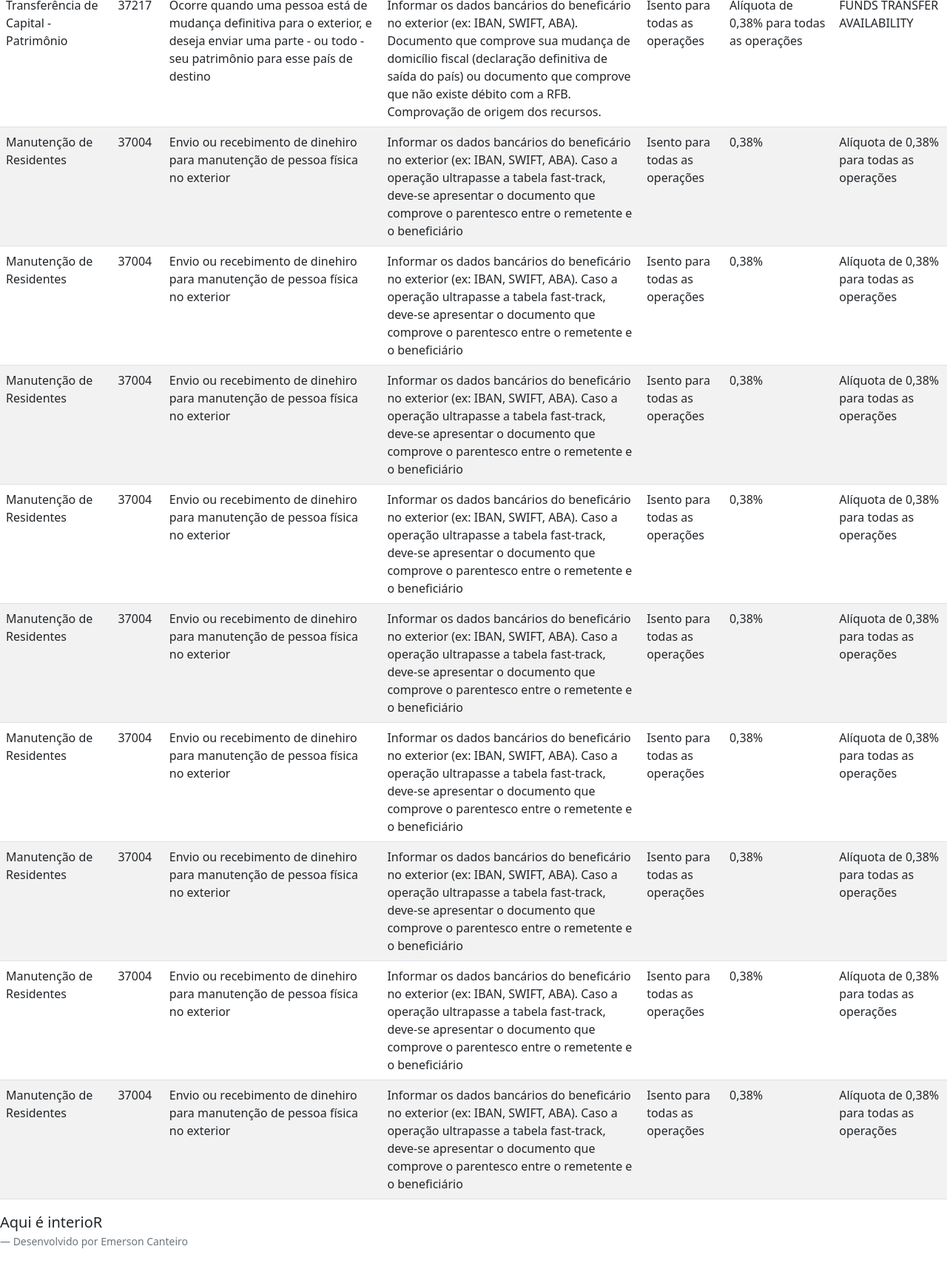
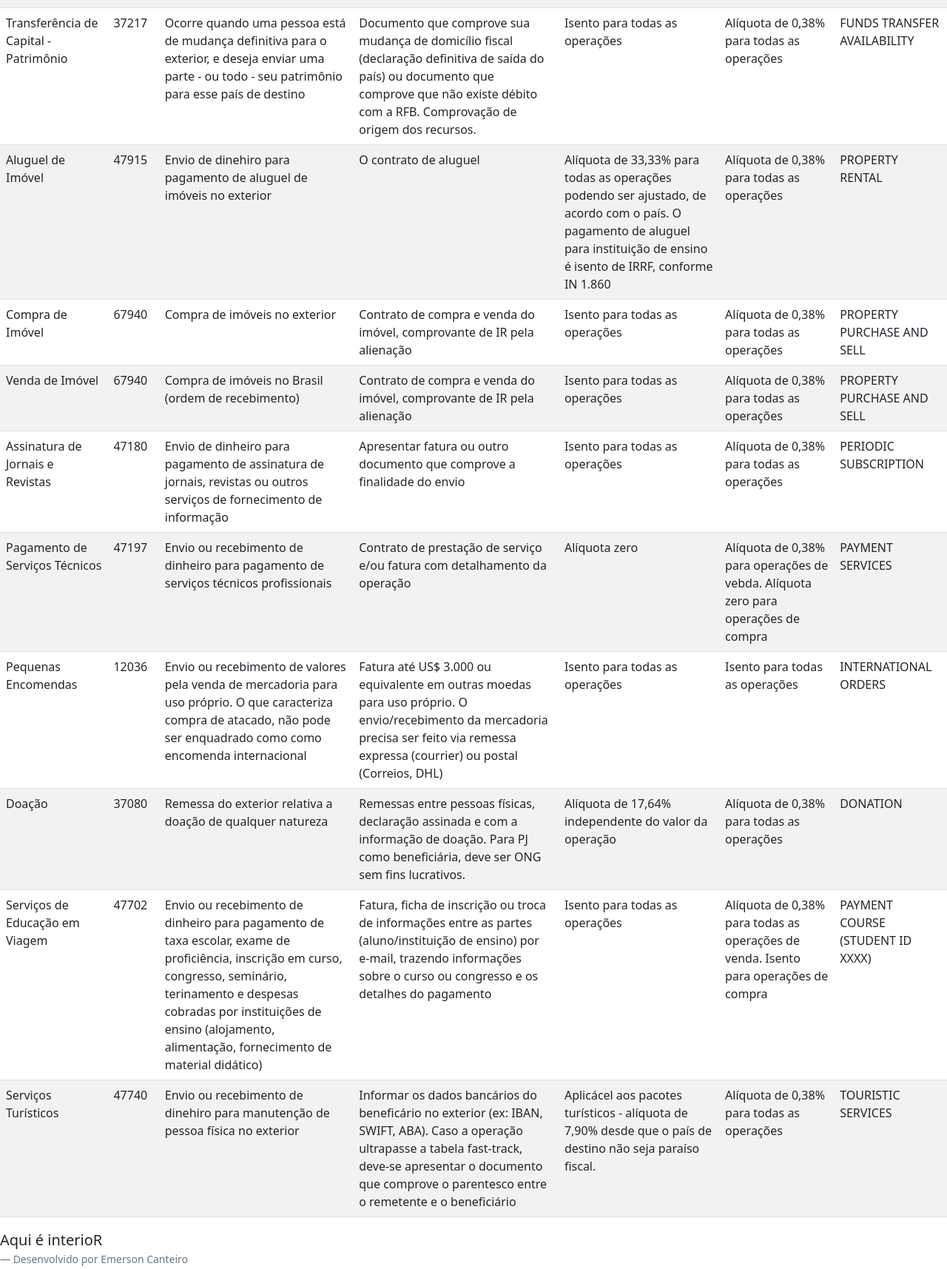
Before and after one commit to ecanteiro/naturezas, a plain HTML site: page index.html in a window 1280 px wide. Shown: the part 781-2496 px from the top of the page at 74% size. Drawn offline with nearby package versions, Linux system fonts and the light colour scheme.

Commit message:
terminando de adicionar naturezas de cambio

```diff
--- a/index.html
+++ b/index.html
@@ -34,7 +34,7 @@
                     <td>Manutenção de Residentes</td>
                     <td>37004</td>
                     <td>Transferência destinada a gastos correntes de estudante residente no país em curso no exterior, ou de estudante residente no exterior em curso no Brasil, independente do prazo de duração do curso</td>
-                    <td>Informar os dados bancários do beneficário no exterior (ex: IBAN, SWIFT, ABA). Caso a operação ultrapasse a tabela fast-track, deve-se apresentar o documento que comprove o parentesco entre o remetente e o beneficiário</td>
+                    <td>Caso a operação ultrapasse a tabela fast-track, deve-se apresentar o documento que comprove o parentesco entre o remetente e o beneficiário</td>
                     <td>Isento para todas as operações</td>
                     <td>Alíquota de 0,38% para todas as operações</td>
                     <td>RESIDENT MAINTENANCE</td>
@@ -43,7 +43,7 @@
                     <td>Manutenção de Estudantes</td>
                     <td>37011</td>
                     <td>Envio ou recebimento de dinheiro para manutenção de pessoa física no exterior</td>
-                    <td>Informar os dados bancários do beneficário no exterior (ex: IBAN, SWIFT, ABA). Caso a operação ultrapasse a tabela fast-track, deve-se apresentar o documento que comprove o parentesco entre o remetente e o beneficiário</td>
+                    <td>Caso a operação ultrapasse a tabela fast-track, deve-se apresentar o documento que comprove o parentesco entre o remetente e o beneficiário</td>
                     <td>Isento para todas as operações</td>
                     <td>Alíquota de 0,38% para todas as operações</td>
                     <td>STUDENT MAINTENANCE</td>
@@ -61,91 +61,91 @@
                     <td>Transferência de Capital - Patrimônio</td>
                     <td>37217</td>
                     <td>Ocorre quando uma pessoa está de mudança definitiva para o exterior, e deseja enviar uma parte - ou todo - seu patrimônio para esse país de destino</td>
-                    <td>Informar os dados bancários do beneficário no exterior (ex: IBAN, SWIFT, ABA). Documento que comprove sua mudança de domicílio fiscal (declaração definitiva de saída do país) ou documento que comprove que não existe débito com a RFB. Comprovação de origem dos recursos.</td>
+                    <td>Documento que comprove sua mudança de domicílio fiscal (declaração definitiva de saída do país) ou documento que comprove que não existe débito com a RFB. Comprovação de origem dos recursos.</td>
                     <td>Isento para todas as operações</td>
                     <td>Alíquota de 0,38% para todas as operações</td>
                     <td>FUNDS TRANSFER AVAILABILITY</td>
                 </tr>
                 <tr>
-                    <td>Manutenção de Residentes</td>
-                    <td>37004</td>
+                    <td>Aluguel de Imóvel</td>
+                    <td>47915</td>
+                    <td>Envio de dinehiro para pagamento de aluguel de imóveis no exterior</td>
+                    <td>O contrato de aluguel</td>
+                    <td>Alíquota de 33,33% para todas as operações podendo ser ajustado, de acordo com o país. O pagamento de aluguel para instituição de ensino é isento de IRRF, conforme IN 1.860</td>
+                    <td>Alíquota de 0,38% para todas as operações</td>
+                    <td>PROPERTY RENTAL</td>
+                </tr>
+                <tr>
+                    <td>Compra de Imóvel</td>
+                    <td>67940</td>
+                    <td>Compra de imóveis no exterior</td>
+                    <td>Contrato de compra e venda do imóvel, comprovante de IR pela alienação</td>
+                    <td>Isento para todas as operações</td>
+                    <td>Alíquota de 0,38% para todas as operações</td>
+                    <td>PROPERTY PURCHASE AND SELL</td>
+                </tr>
+                <tr>
+                    <td>Venda de Imóvel</td>
+                    <td>67940</td>
+                    <td>Compra de imóveis no Brasil (ordem de recebimento)</td>
+                    <td>Contrato de compra e venda do imóvel, comprovante de IR pela alienação</td>
+                    <td>Isento para todas as operações</td>
+                    <td>Alíquota de 0,38% para todas as operações</td>
+                    <td>PROPERTY PURCHASE AND SELL</td>
+                </tr>
+                <tr>
+                    <td>Assinatura de Jornais e Revistas</td>
+                    <td>47180</td>
+                    <td>Envio de dinheiro para pagamento de assinatura de jornais, revistas ou outros serviços de fornecimento de informação</td>
+                    <td>Apresentar fatura ou outro documento que comprove a finalidade do envio</td>
+                    <td>Isento para todas as operações</td>
+                    <td>Alíquota de 0,38% para todas as operações</td>
+                    <td>PERIODIC SUBSCRIPTION</td>
+                </tr>
+                <tr>
+                    <td>Pagamento de Serviços Técnicos</td>
+                    <td>47197</td>
+                    <td>Envio ou recebimento de dinheiro para pagamento de serviços técnicos profissionais</td>
+                    <td>Contrato de prestação de serviço e/ou fatura com detalhamento da operação</td>
+                    <td>Alíquota zero</td>
+                    <td>Alíquota de 0,38% para operações de vebda. Alíquota zero para operações de compra</td>
+                    <td>PAYMENT SERVICES</td>
+                </tr>
+                <tr>
+                    <td>Pequenas Encomendas</td>
+                    <td>12036</td>
+                    <td>Envio ou recebimento de valores pela venda de mercadoria para uso próprio. O que caracteriza compra de atacado, não pode ser enquadrado como como encomenda internacional</td>
+                    <td>Fatura até US$ 3.000 ou equivalente em outras moedas para uso próprio. O envio/recebimento da mercadoria precisa ser feito via remessa expressa (courrier) ou postal (Correios, DHL)</td>
+                    <td>Isento para todas as operações</td>
+                    <td>Isento para todas as operações</td>
+                    <td>INTERNATIONAL ORDERS</td>
+                </tr>
+                <tr>
+                    <td>Doação</td>
+                    <td>37080</td>
+                    <td>Remessa do exterior relativa a doação de qualquer natureza</td>
+                    <td>Remessas entre pessoas físicas, declaração assinada e com a informação de doação. Para PJ como beneficiária, deve ser ONG sem fins lucrativos.</td>
+                    <td>Alíquota de 17,64% independente do valor da operação</td>
+                    <td>Alíquota de 0,38% para todas as operações</td>
+                    <td>DONATION</td>
+                </tr>
+                <tr>
+                    <td>Serviços de Educação em Viagem</td>
+                    <td>47702</td>
+                    <td>Envio ou recebimento de dinheiro para pagamento de taxa escolar, exame de proficiência, inscrição em curso, congresso, seminário, terinamento e despesas cobradas por instituições de ensino (alojamento, alimentação, fornecimento de material didático)</td>
+                    <td>Fatura, ficha de inscrição ou troca de informações entre as partes (aluno/instituição de ensino) por e-mail, trazendo informações sobre o curso ou congresso e os detalhes do pagamento</td>
+                    <td>Isento para todas as operações</td>
+                    <td>Alíquota de 0,38% para todas as operações de venda. Isento para operações de compra</td>
+                    <td>PAYMENT COURSE (STUDENT ID XXXX)</td>
+                </tr>
+                <tr>
+                    <td>Serviços Turísticos</td>
+                    <td>47740</td>
                     <td>Envio ou recebimento de dinehiro para manutenção de pessoa física no exterior</td>
                     <td>Informar os dados bancários do beneficário no exterior (ex: IBAN, SWIFT, ABA). Caso a operação ultrapasse a tabela fast-track, deve-se apresentar o documento que comprove o parentesco entre o remetente e o beneficiário</td>
-                    <td>Isento para todas as operações</td>
-                    <td>0,38%</td>
+                    <td>Aplicácel aos pacotes turísticos - alíquota de 7,90% desde que o país de destino não seja paraíso fiscal.</td>
                     <td>Alíquota de 0,38% para todas as operações</td>
-                </tr>
-                <tr>
-                    <td>Manutenção de Residentes</td>
-                    <td>37004</td>
-                    <td>Envio ou recebimento de dinehiro para manutenção de pessoa física no exterior</td>
-                    <td>Informar os dados bancários do beneficário no exterior (ex: IBAN, SWIFT, ABA). Caso a operação ultrapasse a tabela fast-track, deve-se apresentar o documento que comprove o parentesco entre o remetente e o beneficiário</td>
-                    <td>Isento para todas as operações</td>
-                    <td>0,38%</td>
-                    <td>Alíquota de 0,38% para todas as operações</td>
-                </tr>
-                <tr>
-                    <td>Manutenção de Residentes</td>
-                    <td>37004</td>
-                    <td>Envio ou recebimento de dinehiro para manutenção de pessoa física no exterior</td>
-                    <td>Informar os dados bancários do beneficário no exterior (ex: IBAN, SWIFT, ABA). Caso a operação ultrapasse a tabela fast-track, deve-se apresentar o documento que comprove o parentesco entre o remetente e o beneficiário</td>
-                    <td>Isento para todas as operações</td>
-                    <td>0,38%</td>
-                    <td>Alíquota de 0,38% para todas as operações</td>
-                </tr>
-                <tr>
-                    <td>Manutenção de Residentes</td>
-                    <td>37004</td>
-                    <td>Envio ou recebimento de dinehiro para manutenção de pessoa física no exterior</td>
-                    <td>Informar os dados bancários do beneficário no exterior (ex: IBAN, SWIFT, ABA). Caso a operação ultrapasse a tabela fast-track, deve-se apresentar o documento que comprove o parentesco entre o remetente e o beneficiário</td>
-                    <td>Isento para todas as operações</td>
-                    <td>0,38%</td>
-                    <td>Alíquota de 0,38% para todas as operações</td>
-                </tr>
-                <tr>
-                    <td>Manutenção de Residentes</td>
-                    <td>37004</td>
-                    <td>Envio ou recebimento de dinehiro para manutenção de pessoa física no exterior</td>
-                    <td>Informar os dados bancários do beneficário no exterior (ex: IBAN, SWIFT, ABA). Caso a operação ultrapasse a tabela fast-track, deve-se apresentar o documento que comprove o parentesco entre o remetente e o beneficiário</td>
-                    <td>Isento para todas as operações</td>
-                    <td>0,38%</td>
-                    <td>Alíquota de 0,38% para todas as operações</td>
-                </tr>
-                <tr>
-                    <td>Manutenção de Residentes</td>
-                    <td>37004</td>
-                    <td>Envio ou recebimento de dinehiro para manutenção de pessoa física no exterior</td>
-                    <td>Informar os dados bancários do beneficário no exterior (ex: IBAN, SWIFT, ABA). Caso a operação ultrapasse a tabela fast-track, deve-se apresentar o documento que comprove o parentesco entre o remetente e o beneficiário</td>
-                    <td>Isento para todas as operações</td>
-                    <td>0,38%</td>
-                    <td>Alíquota de 0,38% para todas as operações</td>
-                </tr>
-                <tr>
-                    <td>Manutenção de Residentes</td>
-                    <td>37004</td>
-                    <td>Envio ou recebimento de dinehiro para manutenção de pessoa física no exterior</td>
-                    <td>Informar os dados bancários do beneficário no exterior (ex: IBAN, SWIFT, ABA). Caso a operação ultrapasse a tabela fast-track, deve-se apresentar o documento que comprove o parentesco entre o remetente e o beneficiário</td>
-                    <td>Isento para todas as operações</td>
-                    <td>0,38%</td>
-                    <td>Alíquota de 0,38% para todas as operações</td>
-                </tr>
-                <tr>
-                    <td>Manutenção de Residentes</td>
-                    <td>37004</td>
-                    <td>Envio ou recebimento de dinehiro para manutenção de pessoa física no exterior</td>
-                    <td>Informar os dados bancários do beneficário no exterior (ex: IBAN, SWIFT, ABA). Caso a operação ultrapasse a tabela fast-track, deve-se apresentar o documento que comprove o parentesco entre o remetente e o beneficiário</td>
-                    <td>Isento para todas as operações</td>
-                    <td>0,38%</td>
-                    <td>Alíquota de 0,38% para todas as operações</td>
-                </tr>
-                <tr>
-                    <td>Manutenção de Residentes</td>
-                    <td>37004</td>
-                    <td>Envio ou recebimento de dinehiro para manutenção de pessoa física no exterior</td>
-                    <td>Informar os dados bancários do beneficário no exterior (ex: IBAN, SWIFT, ABA). Caso a operação ultrapasse a tabela fast-track, deve-se apresentar o documento que comprove o parentesco entre o remetente e o beneficiário</td>
-                    <td>Isento para todas as operações</td>
-                    <td>0,38%</td>
-                    <td>Alíquota de 0,38% para todas as operações</td>
+                    <td>TOURISTIC SERVICES</td>
                 </tr>
             </tbody>
         </table>
```
